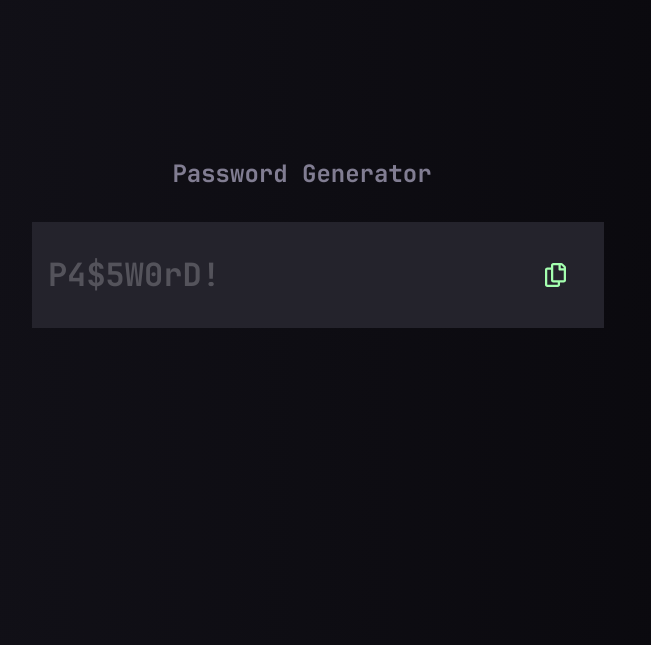
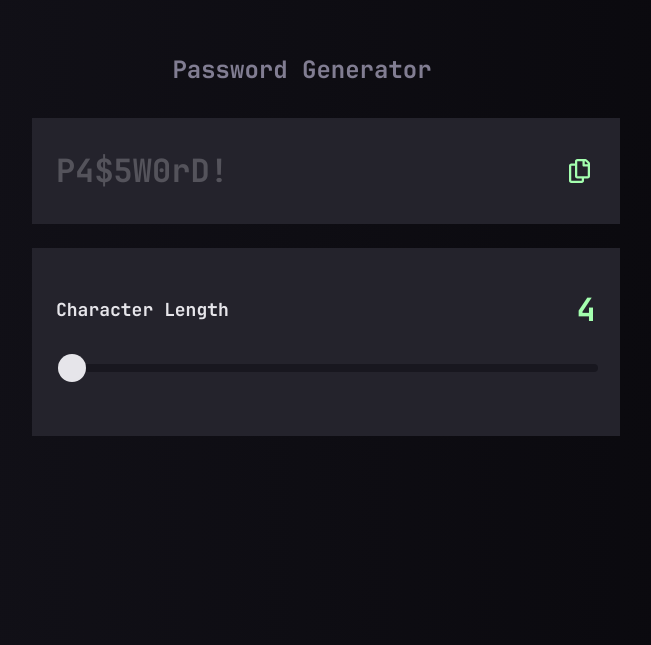
Before and after one commit to Urichcool/Password-Generator, an Angular app: page / in a window 1280 px wide. Shown: the part 155-800 px from the top of the page, without its empty margins (338-989 px from the left). Built offline with nearby package versions, Linux system fonts and the light colour scheme.

Commit message:
created-range-input

```diff
--- a/src/app/pages/main/components/password-generator-form/password-generator-form.component.html
+++ b/src/app/pages/main/components/password-generator-form/password-generator-form.component.html
@@ -8,6 +8,7 @@
         placeholder="P4$5W0rD!"
         class="password-input"
         type="text"
+        disabled
       />
       <button
         class="copy-button"
@@ -22,5 +23,12 @@
         />
       </button>
     </label>
+    <div class="checkbox-container">
+      <div class="checkbox-range-container">
+        <p class="text-preset-4 checkbox-range-text">Character Length</p>
+        <strong class="text-preset-2 checkbox-range-value">{{rangeValue}}</strong>
+      </div>
+      <input [value]="rangeValue" class="range-input" type="range" min="4" max="15" (input)="onRangeInput($event)"/>
+    </div>
   </form>
 </section>
--- a/src/app/pages/main/components/password-generator-form/password-generator-form.component.scss
+++ b/src/app/pages/main/components/password-generator-form/password-generator-form.component.scss
@@ -24,7 +24,7 @@
   }
 }
 
-.password-label{
+.password-label {
   position: relative;
 }
 
@@ -47,31 +47,95 @@
     margin-bottom: 24px;
     font-size: 32px;
     line-height: 42px;
-    padding: 32px 16px;
+    padding: 32px 24px;
   }
-
 }
 
-.password-input::placeholder{
-  color: #54535B;
+.password-input::placeholder {
+  color: #54535b;
 }
 
-.copy-button{
+.copy-button {
   cursor: pointer;
   background: none;
   border: none;
   position: absolute;
   top: -5px;
-  right: 16px;
+  right: 15px;
   @media screen and (min-width: 768px) {
-    right: 32px;
+    right: 24px;
     top: -8px;
   }
-  img{
+  img {
     @media screen and (min-width: 768px) {
       width: 21px;
       height: 24px;
-
     }
   }
 }
+
+.checkbox-container {
+  width: 100%;
+  background: var(--main-componets-bg-color);
+  padding: 16px;
+  @media screen and (min-width: 768px) {
+    padding: 32px 24px;
+  }
+}
+
+.checkbox-range-container {
+  display: flex;
+  align-items: center;
+  justify-content: space-between;
+  margin-bottom: 14px;
+  @media screen and (min-width: 768px) {
+    margin-bottom: 16px;
+  }
+}
+
+.checkbox-range-text {
+  color: var(--primary-text-color);
+  @media screen and (min-width: 768px) {
+    font-size: 18px;
+    line-height: 24px;
+  }
+}
+
+.checkbox-range-value {
+  color: var(--accent-text-color);
+  @media screen and (min-width: 768px) {
+    font-size: 32px;
+    line-height: 42px;
+  }
+}
+
+.range-input {
+  -webkit-appearance: none;
+  appearance: none;
+  width: 100%;
+  height: 8px;
+  border-radius: 5px;
+  background: #18171f;
+  outline: none;
+  margin-bottom: 32px;
+
+  &::-webkit-slider-thumb {
+    -webkit-appearance: none;
+    appearance: none;
+    width: 28px;
+    height: 28px;
+    background: var(--primary-text-color);
+    border-radius: 50%;
+    cursor: pointer;
+    border: none;
+  }
+
+  &::-moz-range-thumb {
+    width: 28px;
+    height: 28px;
+    background: var(--primary-text-color);
+    border: none;
+    border-radius: 50%;
+    cursor: pointer;
+  }
+}
--- a/src/app/pages/main/components/password-generator-form/password-generator-form.component.ts
+++ b/src/app/pages/main/components/password-generator-form/password-generator-form.component.ts
@@ -9,9 +9,20 @@ import { Component, inject } from '@angular/core';
 })
 export class PasswordGeneratorFormComponent {
   passwordToCopy: string = '';
+  rangeValue: number = 4;
   clipboard = inject(Clipboard);
 
   copyToClipboard(text: string) {
     this.clipboard.copy(text);
   }
+
+  onRangeInput(event: Event) {
+    const input = event.target as HTMLInputElement;
+    const value =
+      ((Number(input.value) - Number(input.min)) /
+        (Number(input.max) - Number(input.min))) *
+      100;
+    input.style.background = `linear-gradient(to right, #A4FFAF ${value}%, #18171F ${value}%)`;
+    this.rangeValue = Number(input.value);
+  }
 }
--- a/src/styles.scss
+++ b/src/styles.scss
@@ -7,6 +7,9 @@ body {
   height: 100%;
 }
 
+h1, h2, h3, h4, h5, h6{
+  margin: 0;
+}
 
 
 body {
@@ -19,6 +22,7 @@ body {
   --main-componets-bg-color: #24232C;
   --primary-text-color: #E6E5EA;
   --secondary-text-color: #817d92;
+  --accent-text-color: #A4FFAF;
 }
 
 .text-preset-1 {
```
